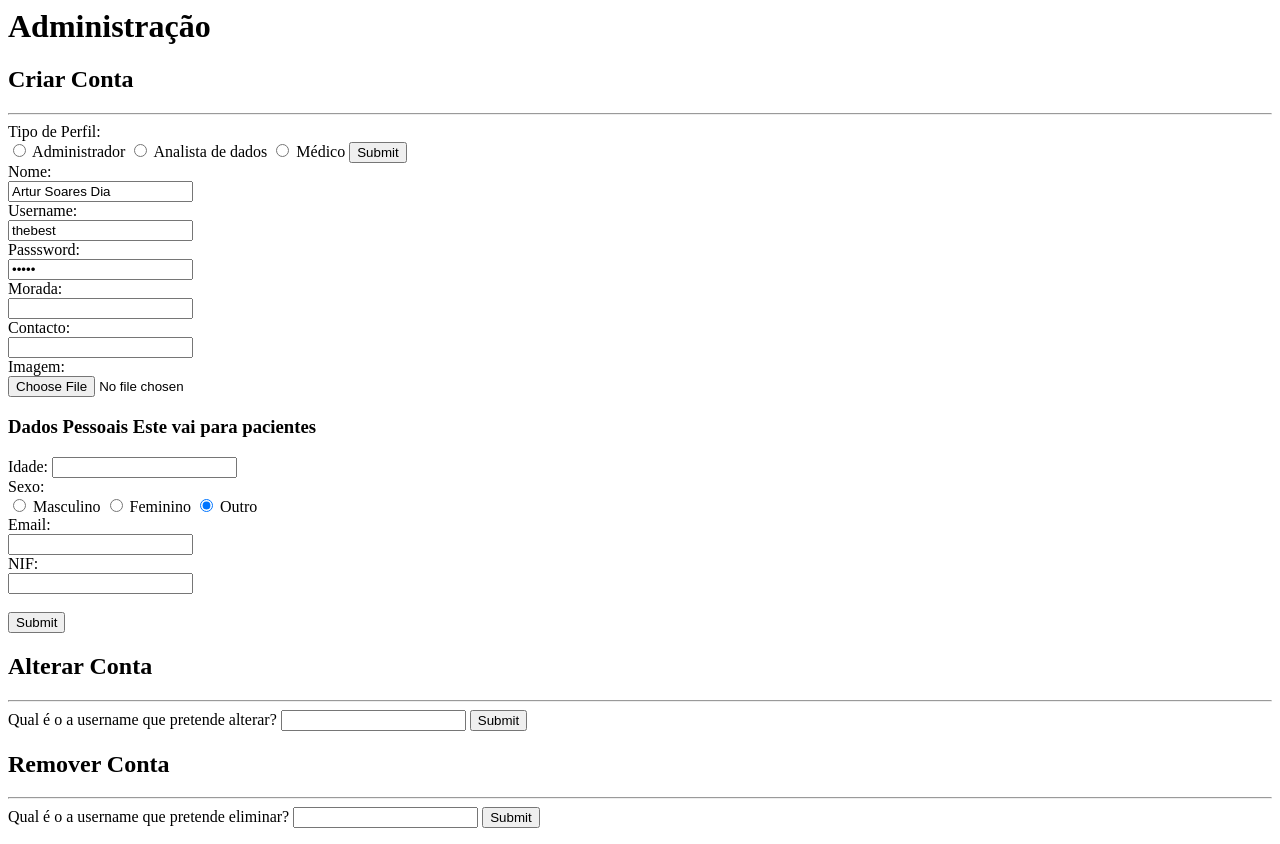
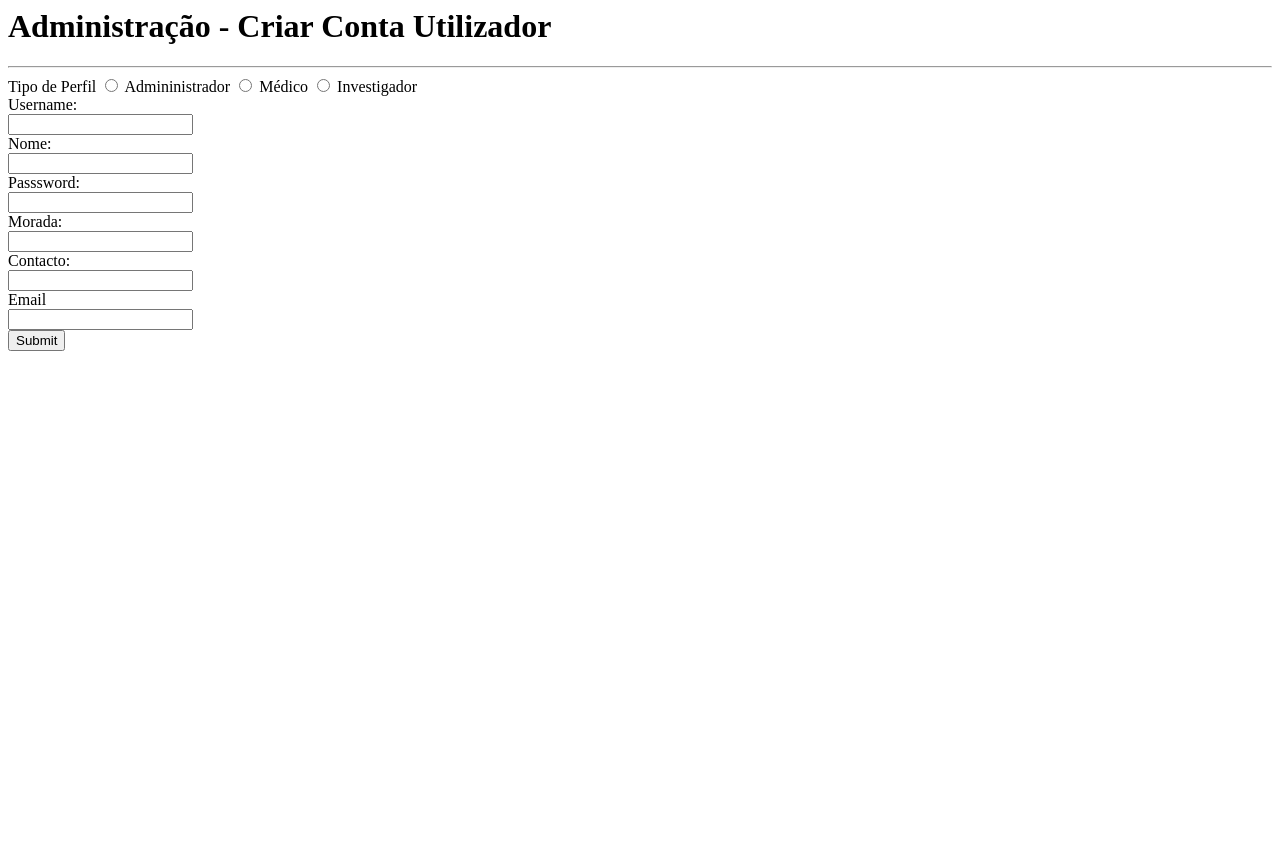
Before and after one commit to diogoFritz/Trabalho-Final-SIM, a PHP site: page /admin_ficha.php in a window 1280 px wide. After the commit the page ends 351 px from the top, so only its background shows below. Run offline with PHP 8.4, Linux system fonts and the light colour scheme.

Commit message:
criar usuarios no admin

```diff
--- a/admin_ficha.php
+++ b/admin_ficha.php
@@ -1,70 +1,22 @@
 
 <body>
-    <h1>Administração  </h1>
+    <h1>Administração -  Criar Conta Utilizador</h1>
+    <hr>
+    <form action="index.php?option=checkUserAdmin" method="POST">
+        <label>Tipo de Perfil</label>
+        <input type = "radio" name = "perfil" value = "admin" > Admininistrador
+        <input type = "radio" name = "perfil" value = "medico"> Médico
+        <input type = "radio" name = "perfil" value = "investigador" > Investigador
+        <br>
+        <label>Username:</label> <br> <input type = 'text' name = 'username'> <br>
+        <label>Nome:</label> <br> <input type = 'text' name = 'nome'> <br>
+        <label>Passsword:</label> <br> <input type = 'password' name = 'password'> <br>
+        <label>Morada:</label> <br> <input type = 'text' name = 'morada' >  <br>
+        <label>Contacto:</label> <br><input type = 'text' name = 'contacto' > <br>
+        <label>Email</label> <br> <input type = 'text' name = 'email' > <br>
+        <input type = 'submit' >
+        </form>
 
-    <h2>Criar Conta</h2>
-    <hr>
-    <form action="index.php?option=registaUser" method="POST">
-        <label>Tipo de Perfil:</label> <br>
 
-        <input type = "radio" name = "profile" value = "admin"> Administrador
-        <input type = "radio" name = "profile" value = "investigator" > Analista de dados
-        <input type = "radio" name = "profile" value = "medic" > Médico
-        <input type = "submit" >
-
-        <br>
-       <label>Nome:</label> <br>
-       <input type = "text" name = "name" value = "Artur Soares Dia" >
-       <br>
-       <label>Username:</label> <br>
-       <input type = "text" name = "username" value = "thebest" >
-       <br>
-       <label>Passsword:</label> <br>
-       <input type = "password" name = "password" value = "12345" >
-       <br>
-       <label>Morada:</label> <br>
-       <input type = "text" name = "address" >
-       <br>
-       <label>Contacto:</label> <br>
-       <input type = "text" name = "phone" >
-       <br>
-       <label>Imagem:</label> <br>
-       <input type="file" id="image" name="photo" value="C:\wamp64\www\COVID\avatar.png"> <br>
-
-       <h3>Dados Pessoais Este vai para pacientes</h3>
-       <label>Idade:</label>
-       <input type = "text" name = "age" >  <br>
-
-       <label>Sexo:</label> <br>
-       <input type = "radio" name = "sex" value = "male"> Masculino
-       <input type = "radio" name = "sex" value = "female"> Feminino
-       <input type = "radio" name = "sex" value = "other" checked=True> Outro
-       <br>
-       <label>Email:</label> <br>
-       <input type="email" name="email" > <br>
-       <label>NIF:</label> <br>
-       <input type="text" name="nif"> <br>
-
-       <br>
-
-        <input type="submit">
-    </form>
-
-    <h2>Alterar Conta</h2>
-    <hr>
-
-    <form>
-        <label>Qual é o a username que pretende alterar?</label>
-        <input type="text" name=username>
-        <input type=submit>
-    </form>
-
-    <h2>Remover Conta</h2>
-    <hr>
-    <form>
-        <label>Qual é o a username que pretende eliminar?</label>
-        <input type="text" name=username>
-        <input type=submit>
-    </form>
 
 </body>
--- a/checkPersonalData.php
+++ b/checkPersonalData.php
@@ -9,9 +9,6 @@
     $nif = $_POST['nif'];
     $cartao = $_POST['cartao'];
     $alergias = $_POST['alergias'];
-
-
-
 
     // Dados do Paciente
     $connect = mysqli_connect('localhost', 'root', '','covid')
```
Also changed, not shown: checkUserAdmin.php (added, +88 -0 lines), index.php (+5 -10 lines).
